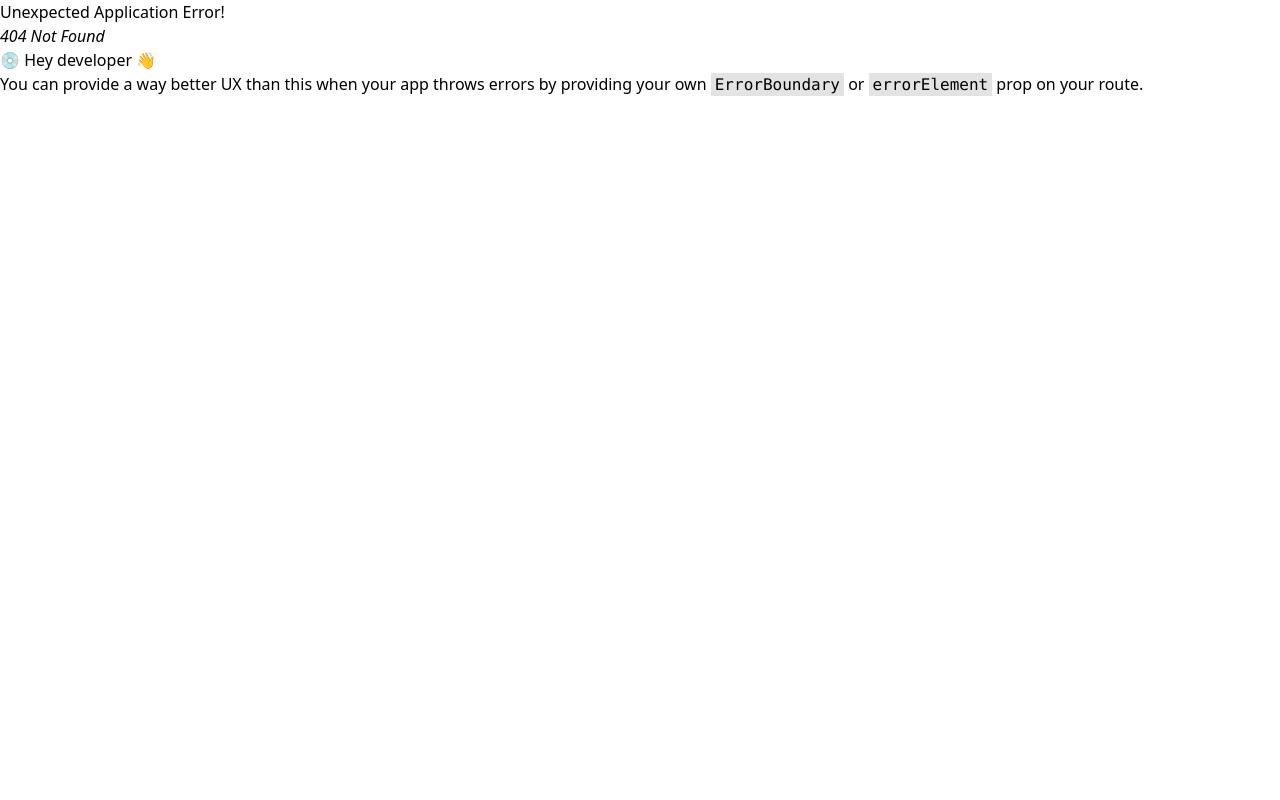
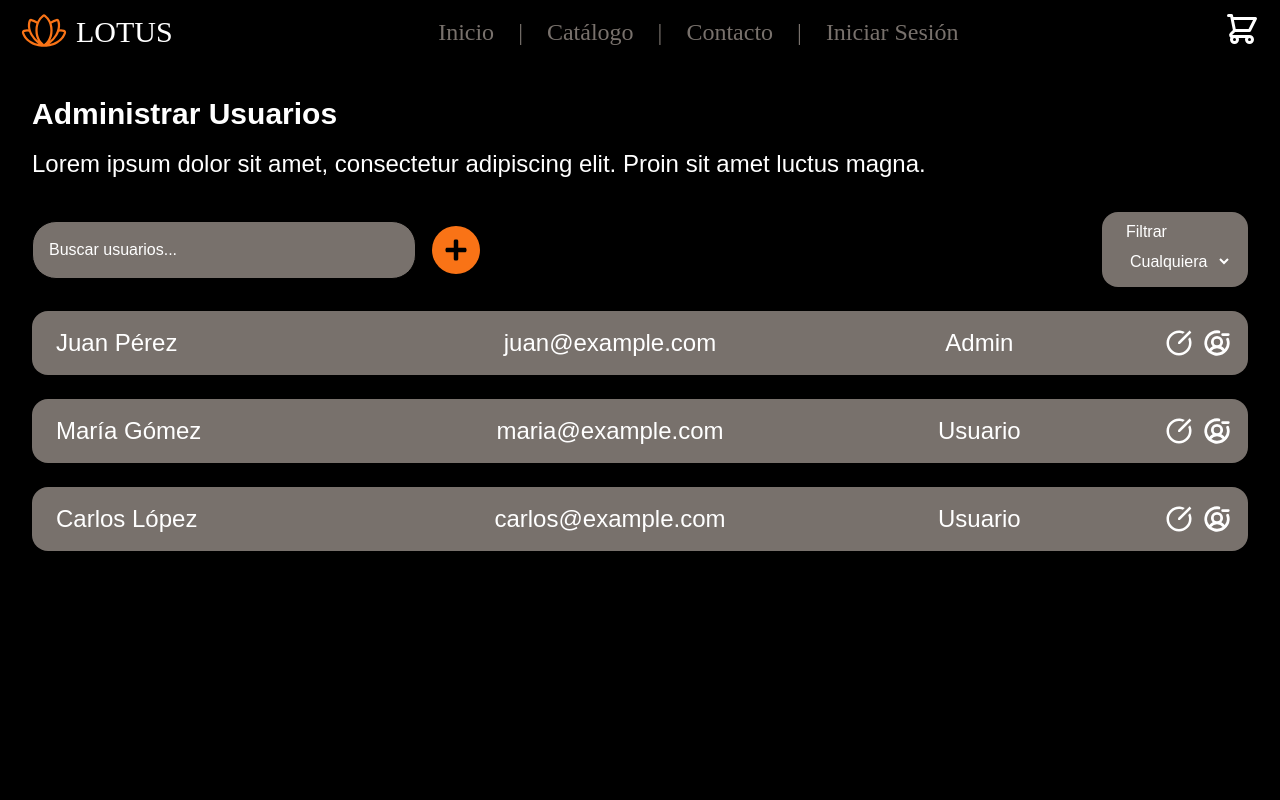
Before and after one commit to ReinTristan/frontend-tiendalotus, a React (Vite) app: page /admin in a window 1280 px wide. Before the commit this address had no page. Shown: the top 800 px of the page. Built offline with nearby package versions, Linux system fonts and the light colour scheme; a web font is replaced by a local one.

Commit message:
Vista Admin añadida

```diff
--- a/src/App.jsx
+++ b/src/App.jsx
@@ -5,6 +5,7 @@ import Header from './components/Header'
 import Footer from './components/Footer'
 import Login from './Views/Login'
 import Catalogo from './Views/Catalogo'
+import Admin from './Views/Admin'
 
 function App() {
 	const [count, setCount] = useState(0)
@@ -25,6 +26,10 @@ function App() {
 				{
 					path: '/catalogo',
 					element: <Catalogo />,
+				},
+				{
+					path: '/admin',
+					element: <Admin />,
 				},
 			],
 		},
--- /dev/null
+++ b/src/Views/Admin.jsx
@@ -0,0 +1,167 @@
+import React, { useState } from "react";
+import { FaPlus } from "react-icons/fa";
+import { PiUserCircleMinusBold } from "react-icons/pi";
+import { RiEditCircleLine } from "react-icons/ri";
+
+const usuarios = [
+  { id: 1, nombre: "Juan Pérez", correo: "juan@example.com", rol: "Admin" },
+  { id: 2, nombre: "María Gómez", correo: "maria@example.com", rol: "Usuario" },
+  { id: 3, nombre: "Carlos López", correo: "carlos@example.com", rol: "Usuario" },
+];
+
+export default function Admin() {
+  const [modalVisible, setModalVisible] = useState(false);
+
+  const toggleModal = () => {
+    setModalVisible(!modalVisible);
+  };
+
+  return (
+    <div className="min-h-screen bg-black text-white font-inria">
+      <div className="w-full p-8">
+        {/* Título */}
+        <h1 className="text-3xl font-bold text-white mb-4">
+          Administrar Usuarios
+        </h1>
+
+        {/* Descripción */}
+        <p className="text-white mb-8 text-2xl">
+          Lorem ipsum dolor sit amet, consectetur adipiscing elit. Proin sit
+          amet luctus magna.
+        </p>
+
+        {/* Barra de búsqueda y filtro */}
+        <div className="flex items-center justify-between mb-6">
+          <div className="flex items-center w-full">
+            <input
+              type="text"
+              placeholder="Buscar usuarios..."
+              className="w-96 p-4 bg-stone-500 text-white rounded-3xl focus:outline-none focus:ring-2 focus:ring-orange-500 placeholder-white border border-black"
+            />
+            <button
+              onClick={toggleModal}
+              className="ml-4 p-3 bg-orange-500 text-black rounded-full flex items-center text-2xl hover:bg-white"
+            >
+              <FaPlus />
+            </button>
+          </div>
+          <div className="flex flex-col items-start rounded-2xl bg-stone-500 pt-2">
+            <div>
+              <span className="text-white ml-6">Filtrar</span>
+            </div>
+            <select className="ml-4 mb-2 mr-4 p-2 bg-stone-500 focus:outline-none">
+              <option value="">Cualquiera</option>
+              <option value="nuevo">Nuevo</option>
+              <option value="antiguo">Antiguo</option>
+            </select>
+          </div>
+        </div>
+
+        {/* Modal */}
+        {modalVisible && (
+          <div className="fixed inset-0 bg-black bg-opacity-80 flex items-center justify-center z-50">
+            <div className="bg-white rounded-2xl p-6 w-11/12 max-w-96 text-black font-semibold text-[20px]">
+              <h2 className="text-3xl font-bold mb-10 justify-center text-center">
+                Registro
+              </h2>
+              <form>
+                <div className="mb-4">
+                  <label className="block mb-1" htmlFor="nombre">
+                    Nombre y Apellidos
+                  </label>
+                  <input
+                    type="text"
+                    id="nombre"
+                    className="w-full p-2 rounded-2xl focus:outline-none focus:ring-2 focus:ring-orange-500 border border-black"
+                  />
+                </div>
+                <div className="mb-4">
+                  <label className="block mb-1" htmlFor="correo">
+                    Correo
+                  </label>
+                  <input
+                    type="email"
+                    id="correo"
+                    className="w-full p-2 rounded-2xl focus:outline-none focus:ring-2 focus:ring-orange-500 border border-black"
+                  />
+                </div>
+                <div className="mb-4">
+                  <label className="block mb-1" htmlFor="password">
+                    Contraseña
+                  </label>
+                  <input
+                    type="password"
+                    id="password"
+                    className="w-full p-2 rounded-2xl focus:outline-none focus:ring-2 focus:ring-orange-500 border border-black"
+                  />
+                </div>
+                <div className="mb-4">
+                  <label className="block mb-1" htmlFor="confirmPassword">
+                    Confirmar Contraseña
+                  </label>
+                  <input
+                    type="password"
+                    id="confirmPassword"
+                    className="w-full p-2 rounded-2xl focus:outline-none focus:ring-2 focus:ring-orange-500 border border-black"
+                  />
+                </div>
+                <div className="mb-4">
+                  <label className="block mb-1" htmlFor="rol">
+                    Rol
+                  </label>
+                  <select
+                    id="rol"
+                    className="w-full p-2 rounded-2xl focus:outline-none border border-black bg-white"
+                  >
+                    <option value="Usuario">Usuario</option>
+                    <option value="Editor">Editor</option>
+                  </select>
+                </div>
+                <div className="flex justify-center mt-6">
+                  <button
+                    type="button"
+                    className="px-3 bg-black border -border-r-white text-white rounded-l-2xl hover:bg-orange-500 hover:text-black"
+                    onClick={toggleModal}
+                  >
+                    Cancelar
+                  </button>
+                  <button
+                    type="submit"
+                    className="p-2 bg-black text-white rounded-r-2xl border -border-r-white hover:bg-orange-500 hover:text-black"
+                  >
+                    Confirmar
+                  </button>
+                </div>
+              </form>
+            </div>
+          </div>
+        )}
+
+        {/* Tarjetas de usuarios */}
+        <div className="grid grid-cols-1 gap-6 mt-4">
+          {usuarios.map((usuario) => (
+            <div
+              key={usuario.id}
+              className="bg-stone-500 rounded-2xl p-4 flex justify-between items-center text-white"
+            >
+              {/* Datos del usuario ordenados horizontalmente */}
+              <div className="flex-1 flex justify-between items-center">
+                <h2 className="text-2xl flex-1 text-start ml-2">{usuario.nombre}</h2>
+                <p className="text-2xl flex-1 text-center">{usuario.correo}</p>
+                <p className="text-2xl flex-1 text-center">{usuario.rol}</p>
+              </div>
+              <div className="flex space-x-2">
+                <button className="text-3xl text-white hover:text-orange-500">
+                  <RiEditCircleLine />
+                </button>
+                <button className="text-3xl text-white hover:text-orange-500">
+                  <PiUserCircleMinusBold />
+                </button>
+              </div>
+            </div>
+          ))}
+        </div>
+      </div>
+    </div>
+  );
+}
--- a/src/Views/Login.jsx
+++ b/src/Views/Login.jsx
@@ -29,7 +29,7 @@ export default function Login() {
                   <input
                     type="text"
                     id="name"
-                    className="w-full p-3 rounded-2xl bg-stone-500 placeholder-white focus:border-blue-500"
+                    className="w-full p-3 rounded-2xl bg-stone-500 placeholder-white focus:outline-none focus:ring-2 focus:ring-orange-500"
                     placeholder="Tu nombre"
                   />
                 </div>
@@ -41,7 +41,7 @@ export default function Login() {
                   <input
                     type="email"
                     id="new-email"
-                    className="w-full p-3 rounded-2xl bg-stone-500 placeholder-white focus:border-blue-500"
+                    className="w-full p-3 rounded-2xl bg-stone-500 placeholder-white focus:outline-none focus:ring-2 focus:ring-orange-500"
                     placeholder="correo@ejemplo.com"
                   />
                 </div>
@@ -53,7 +53,7 @@ export default function Login() {
                   <input
                     type="password"
                     id="new-password"
-                    className="w-full p-3 rounded-2xl bg-stone-500 placeholder-white focus:border-blue-500"
+                    className="w-full p-3 rounded-2xl bg-stone-500 placeholder-white focus:outline-none focus:ring-2 focus:ring-orange-500"
                     placeholder="* * * * * * * *"
                   />
                 </div>
@@ -65,7 +65,7 @@ export default function Login() {
                   <input
                     type="password"
                     id="confirm-password"
-                    className="w-full p-3 rounded-2xl bg-stone-500 placeholder-white focus:border-blue-500"
+                    className="w-full p-3 rounded-2xl bg-stone-500 placeholder-white focus:outline-none focus:ring-2 focus:ring-orange-500"
                     placeholder="* * * * * * * *"
                   />
                 </div>
@@ -97,7 +97,7 @@ export default function Login() {
                   <input
                     type="email"
                     id="email"
-                    className="w-full p-3 rounded-2xl bg-stone-500 placeholder-white focus:border-blue-500"
+                    className="w-full p-3 rounded-2xl bg-stone-500 placeholder-white focus:outline-none focus:ring-2 focus:ring-orange-500"
                     placeholder="correo@ejemplo.com"
                   />
                 </div>
@@ -109,7 +109,7 @@ export default function Login() {
                   <input
                     type="password"
                     id="password"
-                    className="w-full p-3 rounded-2xl bg-stone-500 placeholder-white focus:border-blue-500"
+                    className="w-full p-3 rounded-2xl bg-stone-500 placeholder-white  focus:outline-none focus:ring-2 focus:ring-orange-500"
                     placeholder="* * * * * * * *"
                   />
                 </div>
```
